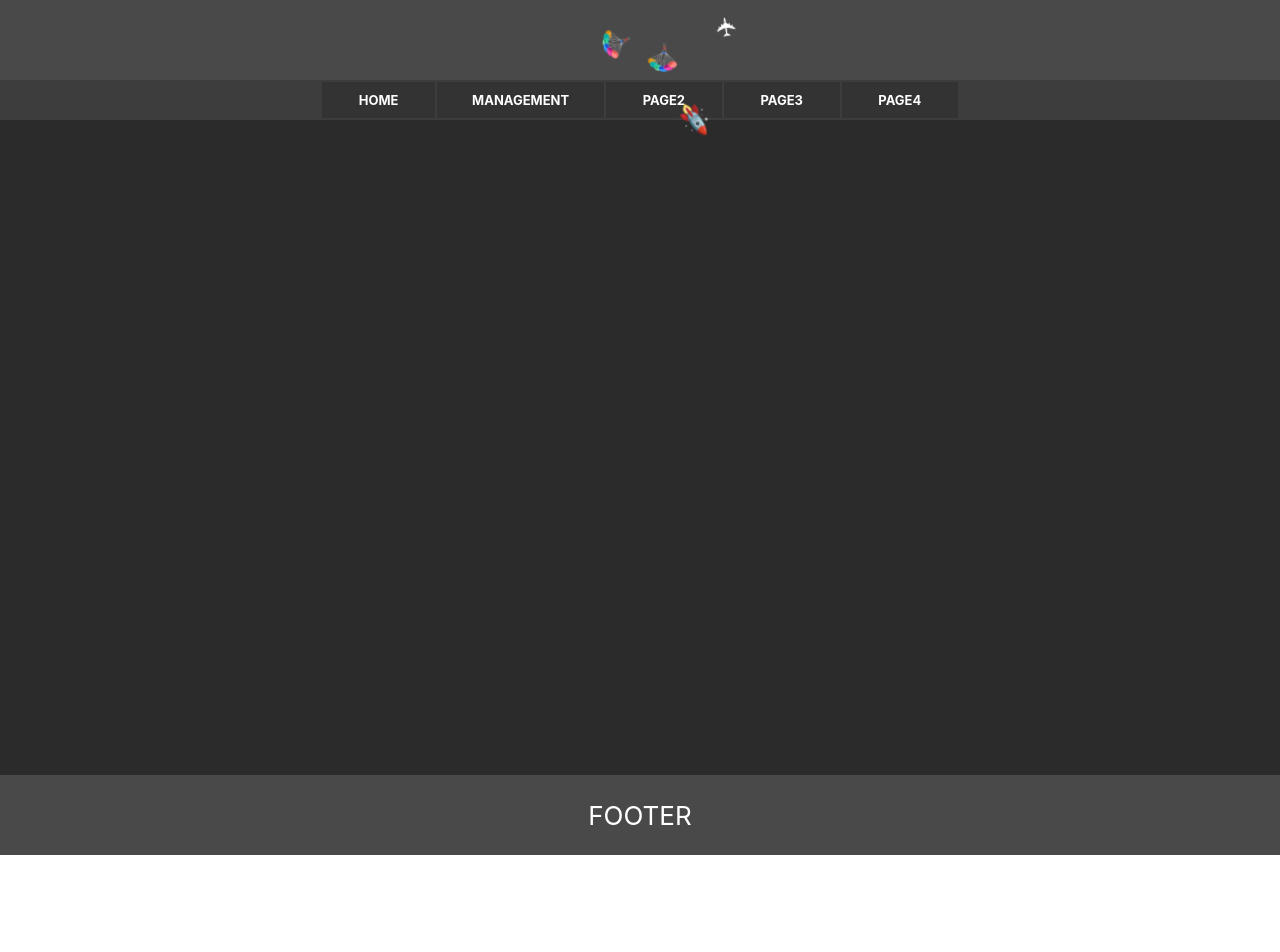
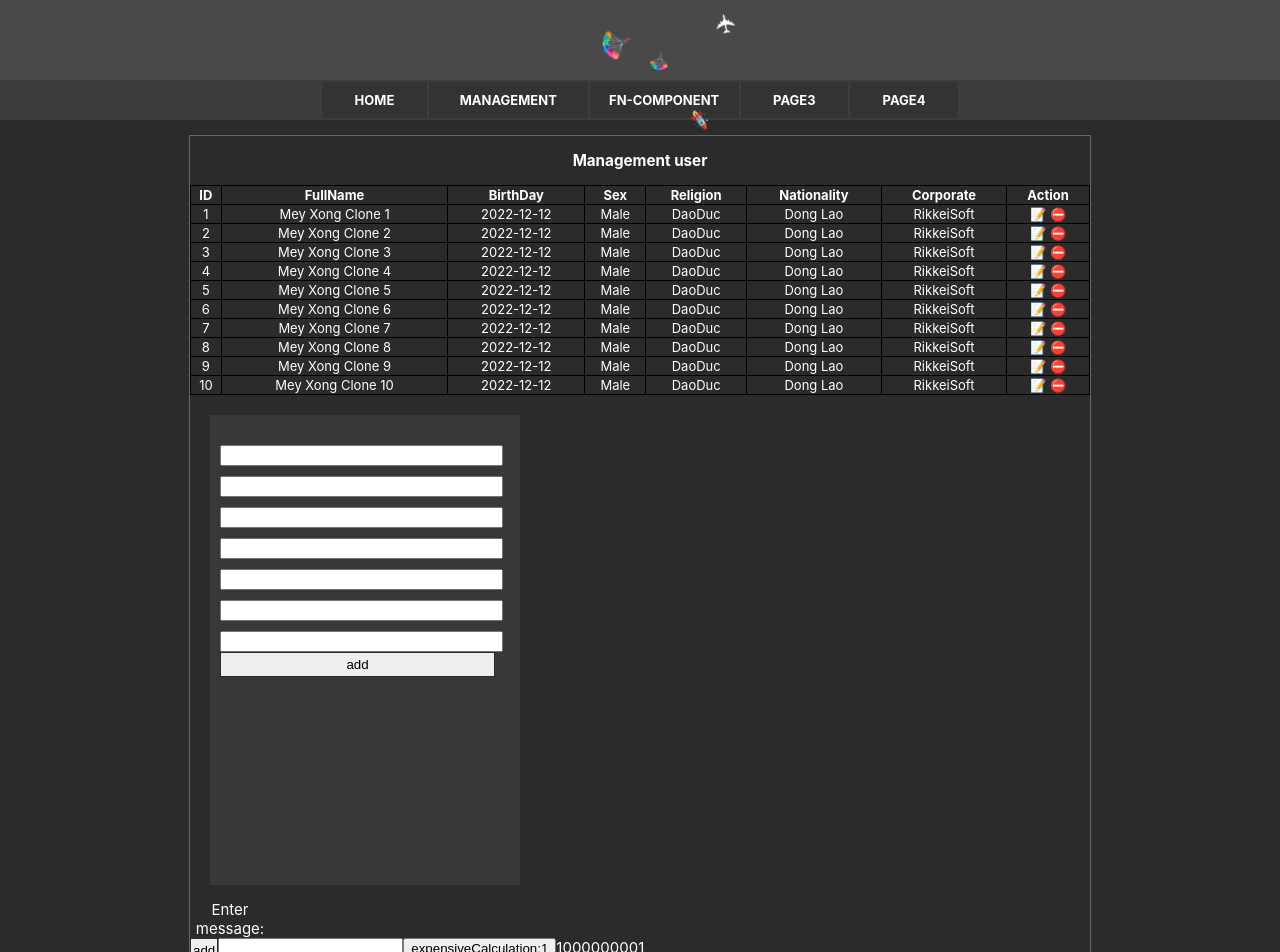
Before and after one commit to truongquangnhan/reactbasic, a React (Create React App) app: page /function-component in a window 1280 px wide. Shown: the top 952 px of the page. Before the commit the page ends 855 px from the top, so only its background shows below. Built offline with nearby package versions, Linux system fonts and the light colour scheme.

Commit message:
used hook

```diff
--- a/package.json
+++ b/package.json
@@ -8,8 +8,10 @@
     "@testing-library/user-event": "^13.5.0",
     "react": "^17.0.2",
     "react-dom": "^17.0.2",
+    "react-redux": "7.2.5",
     "react-router-dom": "^5.3.0",
     "react-scripts": "5.0.1",
+    "redux": "4.1.1",
     "sass": "^1.55.0",
     "web-vitals": "^2.1.4"
   },
--- a/src/components/class-component/input/AddUserComponent.js
+++ b/src/components/class-component/input/AddUserComponent.js
@@ -6,27 +6,7 @@ class AddUserComponent extends React.Component {
         userModel: new UserModel("", "", "", "", "", "", "", ""),
         currentUserModel: new UserModel(),
         isSelectUserFlg: false,
-        showFlg: false,
-        name: "",
-        description: "",
-        old: "99",
-        corporation: "",
-        userList: [{
-            id: 1,
-            name: "Tran Dan",
-            description: "Phap su",
-            old: "99"
-        }, {
-            id: 2,
-            name: "Mikami",
-            description: "Javanese",
-            old: "99"
-        }, {
-            id: 3,
-            name: "Tokuda",
-            description: "Text",
-            old: "99"
-        }]
+        showFlg: false
     }
 
     handleOnChangeUserModel = (event) => {
--- /dev/null
+++ b/src/components/function-component/ManagementUserListFn.js
@@ -0,0 +1,14 @@
+import React from "react";
+import {UserTableComponentFn} from "./UserTableComponentFn";
+import UserModel from "../../models/UserModel";
+
+export const ManagementUserListFn = () => {
+    let userList = new UserModel().cloneUser(10, 0);
+    return (
+        <>
+            <div className={"management-user"}>
+                <UserTableComponentFn userList={userList} showFlg={true} caption={"Management user"}/>
+            </div>
+        </>
+    )
+}
--- /dev/null
+++ b/src/components/function-component/UserTableComponentFn.js
@@ -0,0 +1,212 @@
+import React, {useCallback, useEffect, useMemo, useState} from "react";
+import UserModel from "../../models/UserModel";
+
+const ShowMessage = (props) => {
+    let data = {...props}
+    let [message, setMessage] = useState(data.message);
+    let count = 1234;
+    console.log("Change?: ", message);
+    let handleOnChangeMessage = useCallback((messageInput) => {
+        setMessage(messageInput);
+        // eslint-disable-next-line react-hooks/exhaustive-deps
+    }, [props.message, message]);
+
+    useEffect(() => {
+        console.log('props changed');
+        setMessage(props.message);
+    }, [props]);
+
+    useEffect(() => {
+        console.log('state changed');
+    }, [message]);
+
+    console.log("Render message:", message);
+    return (
+        <div className={"background-dark-light text-small-5px"}>
+            <p>{message}</p>
+            <CustomMessage handleOnChangeMessage={handleOnChangeMessage}/>
+        </div>
+    );
+};
+
+export const FormAddUser = (props) => {
+    let [user, setUser] = useState(props.userModel);
+    let handleOnChangeUserModel = (event) => {
+        let userModelCurrent = {...user};
+        if (event.target.name === "firstName") {
+            userModelCurrent.firstName = event.target.value;
+        } else if (event.target.name === "lastName") {
+            userModelCurrent.lastName = event.target.value;
+        } else if (event.target.name === "birthDay") {
+            userModelCurrent.birthDay = event.target.value;
+        } else if (event.target.name === "sex") {
+            userModelCurrent.sex = event.target.value;
+        } else if (event.target.name === "religion") {
+            userModelCurrent.religion = event.target.value;
+        } else if (event.target.name === "nationality") {
+            userModelCurrent.nationality = event.target.value;
+        } else if (event.target.name === "corporate") {
+            userModelCurrent.corporate = event.target.value;
+        }
+        setUser(userModelCurrent);
+    }
+
+    let handleOnClickAddUser = (event) => {
+        event.preventDefault();
+        props.handleAddUser(user);
+        setUser(new UserModel("", "", "", "", "", "", "", ""));
+    }
+
+    return (<form className={"form-user-add-2"}>
+        <div>
+            <div><span>firstName</span><input value={user.firstName} name={"firstName"}
+                                              onChange={handleOnChangeUserModel}/></div>
+            <div><span>lastName</span>
+                <input value={user.lastName} name={"lastName"} onChange={handleOnChangeUserModel}/></div>
+            <div><span>birthDay</span>
+                <input value={user.birthDay} name={"birthDay"} onChange={handleOnChangeUserModel}/></div>
+            <div><span>sex</span>
+                <input value={user.sex} name={"sex"} onChange={handleOnChangeUserModel}/></div>
+            <div><span>religion</span>
+                <input value={user.religion} name={"religion"} onChange={handleOnChangeUserModel}/></div>
+            <div><span>nationality</span>
+                <input value={user.nationality} name={"nationality"} onChange={handleOnChangeUserModel}/></div>
+            <div><span>corporate</span>
+                <input value={user.corporate} name={"corporate"} onChange={handleOnChangeUserModel}/></div>
+            <div>
+                <input type={"submit"} value={"add"} onClick={handleOnClickAddUser} className={"btn btn-add-left"}/>
+            </div>
+        </div>
+    </form>);
+}
+
+export const CustomMessage = (props) => {
+    let [message, setMessage] = useState("");
+    let [count, setCount] = useState(1);
+    let handleOnChangeMessage = (event) => {
+        setMessage(event.target.value);
+    }
+
+    let handleOnAddMessage = (event) => {
+        event.preventDefault();
+        props.handleOnChangeMessage(message);
+        setMessage("");
+    }
+
+    let handleOnChangeCount = (event) =>{
+        count = count + 1;
+        setCount(count++);
+    };
+
+    const expensiveCalculation = (num) => {
+        console.log("Calculating...");
+        for (let i = 0; i < 1000000000; i++) {
+            num += 1;
+        }
+        return num;
+    };
+    // let calculation = expensiveCalculation(count);
+    let calculation = useMemo(() => expensiveCalculation(count), [count]);
+
+    return (
+        <>
+            <div className={"float-left"}>
+                <div>Enter message:</div>
+                <div>
+                    <input value={message} onChange={handleOnChangeMessage}/>
+                    <input type={"button"} value={"expensiveCalculation:" + count} onClick={handleOnChangeCount}/>{calculation}
+                    <input type={"submit"} value={"add"} onClick={handleOnAddMessage} className={"btn btn-add-left"}/>
+
+                </div>
+            </div>
+        </>
+
+    );
+
+}
+
+export const UserTableComponentFn = (props) => {
+    let [state, setState] = useState({
+        userModel: new UserModel("", "", "", "", "", "", "", ""),
+        showAddFormFlg: false,
+        showDetailFormFlg: false,
+        selectUserId: "",
+        userList: props.userList,
+        message: ""
+    });
+
+    let getRandomInt = (max) => {
+        return Math.floor(Math.random() * max);
+    }
+
+    const handleAddUser = (userModel) => {
+        let user = new UserModel(
+            getRandomInt(1000),
+            userModel.firstName,
+            userModel.lastName,
+            userModel.birthDay,
+            userModel.sex,
+            userModel.religion,
+            userModel.nationality,
+            userModel.corporate);
+
+        let currentState = {state};
+        currentState.userList = [...state.userList, user];
+        currentState.message = "Add success user: " + user.id;
+        setState(currentState);
+    };
+
+
+    let {showFlg, caption} = props;
+    // Validation data
+    if (!state.userList) {
+        return <span className={"aline-c"}>No data</span>
+    }
+
+    return (
+        <>{showFlg &&
+            <>
+                <table className={"view-table"}>
+                    <caption><h3>{caption}</h3>
+                    </caption>
+                    <thead>
+                    <tr>
+                        <th>ID</th>
+                        <th>FullName</th>
+                        <th>BirthDay</th>
+                        <th>Sex</th>
+                        <th>Religion</th>
+                        <th>Nationality</th>
+                        <th>Corporate</th>
+                        <th>Action</th>
+                    </tr>
+                    </thead>
+                    <tbody>
+                    {state.userList.map((user, index) => {
+                        return (
+                            <tr key={user.id}>
+                                <td>{user.id}</td>
+                                <td><span
+                                >{user.firstName} {user.lastName}</span>
+                                </td>
+                                <td>{user.birthDay}</td>
+                                <td>{user.sex}</td>
+                                <td>{user.religion}</td>
+                                <td>{user.nationality}</td>
+                                <td>{user.corporate}</td>
+                                <td><span>📝</span> <span>⛔</span>
+                                </td>
+                            </tr>
+                        );
+                    })}
+                    </tbody>
+                </table>
+                <div>
+                    <FormAddUser handleAddUser={handleAddUser} userModel={state.userModel}/>
+                    <ShowMessage message={state.message}/>
+                </div>
+            </>
+        }
+        </>
+    );
+}
--- a/src/components/function-component/nav/Navication.js
+++ b/src/components/function-component/nav/Navication.js
@@ -13,7 +13,7 @@ export const Navication = () => {
                     <tr>
                         <th><NavLink to="/" activeClassName={"active-nav"} exact={true}>HOME</NavLink></th>
                         <th><NavLink to="/users" activeClassName={"active"}>MANAGEMENT</NavLink></th>
-                        <th><NavLink to={"/page2"} activeClassName={"active-nav"}>PAGE2</NavLink></th>
+                        <th><NavLink to={"/function-component"} activeClassName={"active-nav"}>FN-COMPONENT</NavLink></th>
                         <th><NavLink to={"/page3"} activeClassName={"active-nav"}>PAGE3</NavLink></th>
                         <th><NavLink to={"/page4"} activeClassName={"active-nav"}>PAGE4</NavLink></th>
                     </tr>
--- a/src/styles/global.scss
+++ b/src/styles/global.scss
@@ -150,3 +150,27 @@ code {
 .active-nav {
   color: #bd4646;
 }
+.form-user-add-2{
+  width: 300px;
+  height:450px;
+  margin-top: 20px;
+  margin-left: 20px;
+  padding-top: 20px;
+  padding-left: 10px;
+  background-color: #383838;
+}
+.form-user-add-2 span{
+  display: none;
+  width: 100px;
+  float: left;
+  font-size: calc(5px + 1vmin);
+  text-align: left;
+}
+
+.form-user-add-2 input{
+  min-width: 275px;
+}
+
+.float-left{
+  float: left;
+}
--- a/src/views/App.js
+++ b/src/views/App.js
@@ -7,7 +7,8 @@ import {
     Switch,
     Route
 } from "react-router-dom";
-import {Home, Page2, Page3, Page4} from "./Home";
+import {Home, Page3, Page4} from "./Home";
+import {ManagementUserListFn} from "../components/function-component/ManagementUserListFn";
 
 function App() {
     return (
@@ -39,8 +40,8 @@ function App() {
                         <Route path="/users">
                             <ManagementUserList/>
                         </Route>
-                        <Route path="/page2">
-                            <Page2/>
+                        <Route path="/function-component">
+                            <ManagementUserListFn/>
                         </Route>
                         <Route path="/page3">
                             <Page3/>
--- a/src/views/App.scss
+++ b/src/views/App.scss
@@ -64,9 +64,11 @@
 
 @keyframes App-logo-spin {
   from {
+    font-size: 2vmin;
     transform: rotate(0deg);
   }
   to {
+    font-size: 2vmin;
     transform: rotate(360deg);
   }
 }
--- a/src/views/Home.js
+++ b/src/views/Home.js
@@ -8,6 +8,7 @@ export const Home = () => {
     </>);
 }
 export const Page2 = () => {
+
     return (<>
         <div className={"management-user"}>
             THIS HOME PAGE2
```
Also changed, not shown: 2 other files (tests, documents, lock files or other folders).
